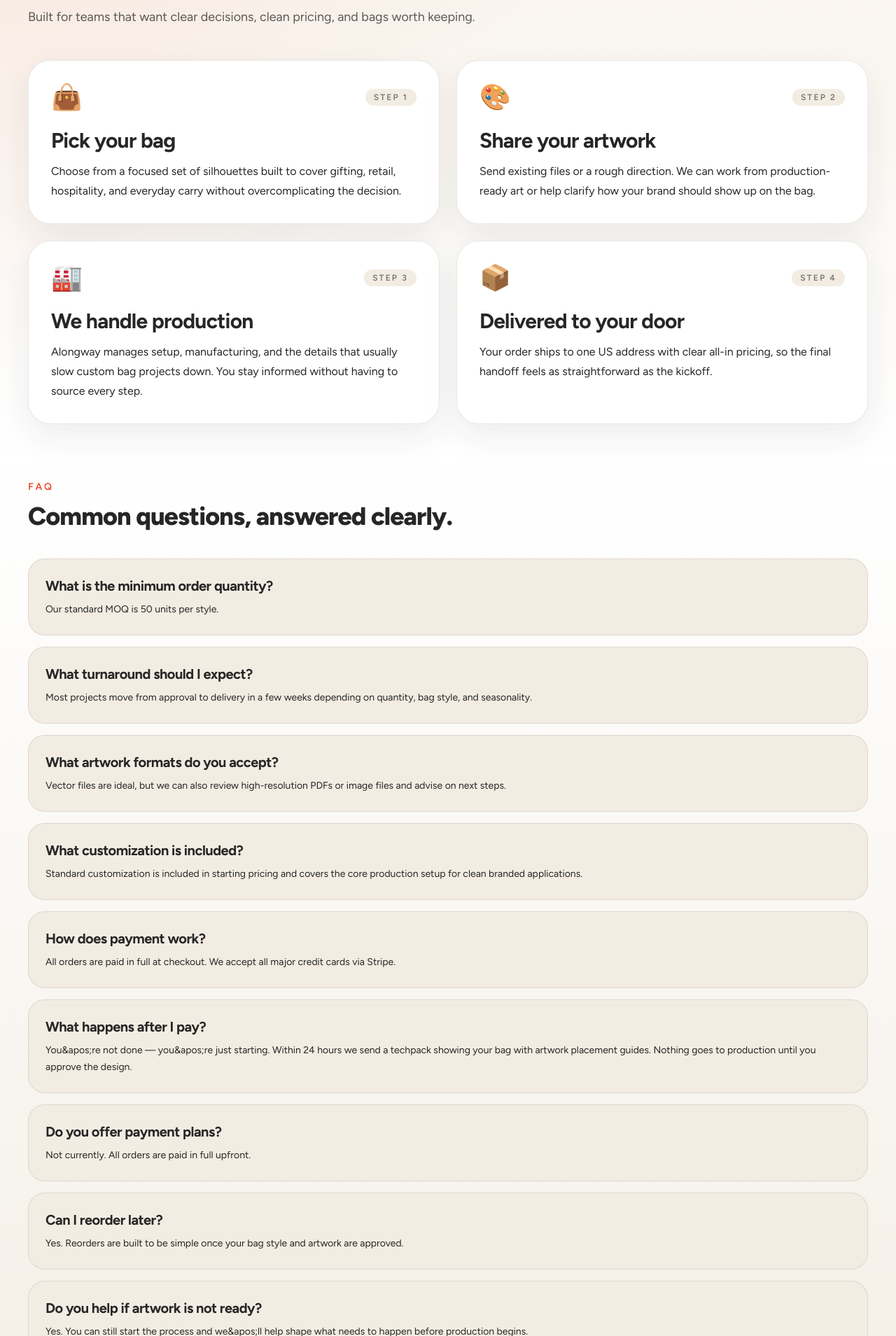
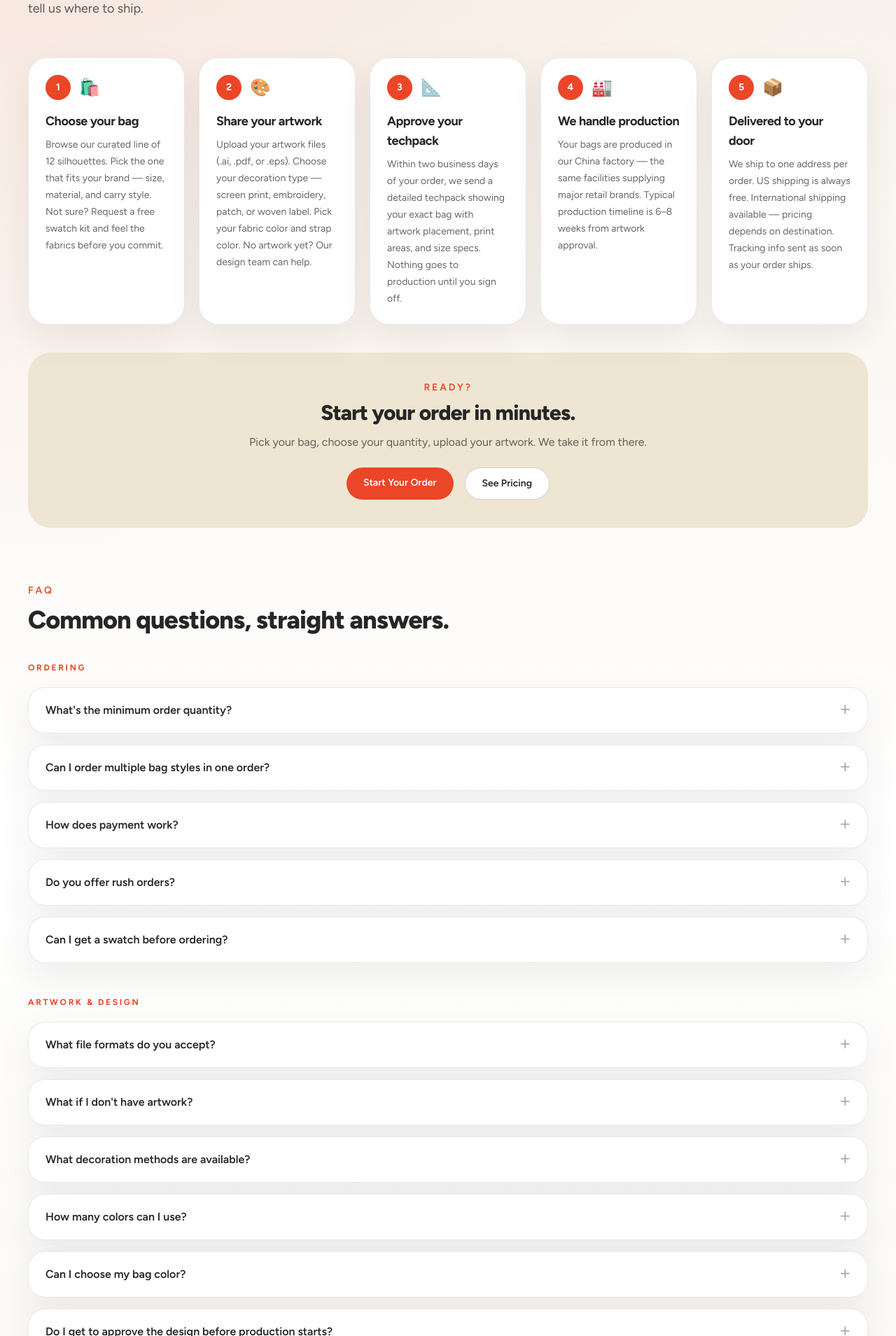
Before and after one commit to thmstwnsnd/alongway, a Next.js app: page /how-it-works in a window 1280 px wide. Shown: the part 271-2180 px from the top of the page at 70% size. Built offline with nearby package versions, Linux system fonts and the light colour scheme.

Commit message:
feat: full FAQ page — ordering, artwork, timeline, shipping, quality, pricing

```diff
--- a/app/how-it-works/page.tsx
+++ b/app/how-it-works/page.tsx
@@ -1,68 +1,156 @@
+import Link from "next/link";
 import { SectionHeading } from "@/components/section-heading";
 
 const steps = [
   {
-    icon: "👜",
-    title: "Pick your bag",
-    description:
-      "Choose from a focused set of silhouettes built to cover gifting, retail, hospitality, and everyday carry without overcomplicating the decision.",
+    emoji: "🛍️",
+    title: "Choose your bag",
+    body: "Browse our curated line of 12 silhouettes. Pick the one that fits your brand — size, material, and carry style. Not sure? Request a free swatch kit and feel the fabrics before you commit.",
   },
   {
-    icon: "🎨",
+    emoji: "🎨",
     title: "Share your artwork",
-    description:
-      "Send existing files or a rough direction. We can work from production-ready art or help clarify how your brand should show up on the bag.",
+    body: "Upload your artwork files (.ai, .pdf, or .eps). Choose your decoration type — screen print, embroidery, patch, or woven label. Pick your fabric color and strap color. No artwork yet? Our design team can help.",
   },
   {
-    icon: "🏭",
-    title: "We handle production",
-    description:
-      "Alongway manages setup, manufacturing, and the details that usually slow custom bag projects down. You stay informed without having to source every step.",
+    emoji: "📐",
+    title: "Approve your techpack",
+    body: "Within two business days of your order, we send a detailed techpack showing your exact bag with artwork placement, print areas, and size specs. Nothing goes to production until you sign off.",
   },
   {
-    icon: "📦",
+    emoji: "🏭",
+    title: "We handle production",
+    body: "Your bags are produced in our China factory — the same facilities supplying major retail brands. Typical production timeline is 6–8 weeks from artwork approval.",
+  },
+  {
+    emoji: "📦",
     title: "Delivered to your door",
-    description:
-      "Your order ships to one US address with clear all-in pricing, so the final handoff feels as straightforward as the kickoff.",
+    body: "We ship to one address per order. US shipping is always free. International shipping available — pricing depends on destination. Tracking info sent as soon as your order ships.",
   },
 ];
 
 const faqs = [
   {
-    question: "What is the minimum order quantity?",
-    answer: "Our standard MOQ is 50 units per style.",
+    category: "Ordering",
+    items: [
+      {
+        q: "What's the minimum order quantity?",
+        a: "100 units per bag style. This is our MOQ across the full line.",
       },
       {
-    question: "What turnaround should I expect?",
-    answer: "Most projects move from approval to delivery in a few weeks depending on quantity, bag style, and seasonality.",
+        q: "Can I order multiple bag styles in one order?",
+        a: "Yes — each style requires a minimum of 100 units. So an order with 3 styles would be a minimum of 300 units total.",
       },
       {
-    question: "What artwork formats do you accept?",
-    answer: "Vector files are ideal, but we can also review high-resolution PDFs or image files and advise on next steps.",
+        q: "How does payment work?",
+        a: "All orders are paid in full at checkout. We accept all major credit cards via Stripe, or we can send an invoice.",
       },
       {
-    question: "What customization is included?",
-    answer: "Standard customization is included in starting pricing and covers the core production setup for clean branded applications.",
+        q: "Do you offer rush orders?",
+        a: "In certain cases, yes. Message us your desired timeline and we'll do our best to accommodate.",
       },
       {
-    question: "How does payment work?",
-    answer: "All orders are paid in full at checkout. We accept all major credit cards via Stripe.",
+        q: "Can I get a swatch before ordering?",
+        a: "Yes — we offer a $5 swatch kit with fabric samples in 10oz and 24oz canvas so you can feel the materials before committing. Order one from our shop.",
+      },
+    ],
   },
   {
-    question: "What happens after I pay?",
-    answer: "You&apos;re not done — you&apos;re just starting. Within 24 hours we send a techpack showing your bag with artwork placement guides. Nothing goes to production until you approve the design.",
+    category: "Artwork & Design",
+    items: [
+      {
+        q: "What file formats do you accept?",
+        a: "We accept .ai, .pdf, and .eps files only. These are true vector formats that guarantee clean, sharp results at any size. PNG and JPEG are not accepted for production.",
       },
       {
-    question: "Do you offer payment plans?",
-    answer: "Not currently. All orders are paid in full upfront.",
+        q: "What if I don't have artwork?",
+        a: "No problem. Our design team can help. Just note it on your order form and we'll reach out to get started after checkout.",
       },
       {
-    question: "Can I reorder later?",
-    answer: "Yes. Reorders are built to be simple once your bag style and artwork are approved.",
+        q: "What decoration methods are available?",
+        a: "Screen print, embroidery, patch, and woven label. Every order includes your chosen main decoration plus an interior branded woven label at no extra cost.",
       },
       {
-    question: "Do you help if artwork is not ready?",
-    answer: "Yes. You can still start the process and we&apos;ll help shape what needs to happen before production begins.",
+        q: "How many colors can I use?",
+        a: "There's no hard limit — more colors means a higher price. Standard orders use a focused color palette. Complex multi-color or block-style decorations are priced on a custom quote basis. Contact us to discuss.",
+      },
+      {
+        q: "Can I choose my bag color?",
+        a: "Yes. For each order you choose a main fabric color and a strap color — these can match or contrast. Color options vary by bag style.",
+      },
+      {
+        q: "Do I get to approve the design before production starts?",
+        a: "Always. We send a techpack within two business days of your order. Production doesn't start until you've reviewed and approved it. Nothing moves without your sign-off.",
+      },
+    ],
+  },
+  {
+    category: "Timeline",
+    items: [
+      {
+        q: "How long does production take?",
+        a: "6–8 weeks from artwork approval. The clock starts when you approve your techpack — not when you place your order.",
+      },
+      {
+        q: "How quickly will I get my techpack?",
+        a: "Within two business days of your order, assuming you've provided clean vector files (.ai, .pdf, or .eps) and your artwork doesn't require major questions.",
+      },
+      {
+        q: "Can you rush an order?",
+        a: "In some cases, yes. Message us your timeline and we'll do our best.",
+      },
+    ],
+  },
+  {
+    category: "Shipping",
+    items: [
+      {
+        q: "Is shipping really free?",
+        a: "For US orders, yes — always. Free shipping to one US address is included in every order.",
+      },
+      {
+        q: "Do you ship internationally?",
+        a: "Yes, we ship worldwide. International shipping costs depend on destination and will be quoted at checkout.",
+      },
+      {
+        q: "Can you ship to multiple locations?",
+        a: "Each order ships to one address. Need to split a shipment? Contact us and we'll work something out.",
+      },
+    ],
+  },
+  {
+    category: "Quality & Production",
+    items: [
+      {
+        q: "Where are the bags made?",
+        a: "Our bags are produced in China in factories that supply major retail brands worldwide. Every order goes through a quality check before it ships.",
+      },
+      {
+        q: "What materials are available?",
+        a: "Depending on the style: 10oz canvas, 24oz canvas, Tyvek (water-resistant), waxed canvas, and polypropylene. Each bag page lists the exact material.",
+      },
+      {
+        q: "What's included in every order?",
+        a: "Every Alongway order includes: your chosen main decoration (screen print, embroidery, patch, or woven label), an interior branded woven label, free setup, and free US shipping.",
+      },
+    ],
+  },
+  {
+    category: "Pricing",
+    items: [
+      {
+        q: "Are prices really all-in?",
+        a: "Yes. The prices on our pricing page include production, decoration, setup, and US shipping. No hidden fees.",
+      },
+      {
+        q: "How do I get a quote for 5,000+ units?",
+        a: "Orders of 5,000+ units are priced on a custom basis. Fill out our order form or email hello@alongway.co and we'll get back to you quickly.",
+      },
+      {
+        q: "Do you offer payment plans?",
+        a: "Not currently. All orders are paid in full at checkout.",
+      },
+    ],
   },
 ];
 
@@ -71,36 +159,81 @@ export default function HowItWorksPage() {
     <div className="mx-auto max-w-7xl px-6 py-20 lg:px-10">
       <SectionHeading
         eyebrow="How it works"
-        title="A premium process without the usual sourcing drag."
-        body="Built for teams that want clear decisions, clean pricing, and bags worth keeping."
+        title="Simple from first idea to final delivery."
+        body="Five steps. No sourcing headaches. We handle everything — you just approve the design and tell us where to ship."
       />
 
-      <div className="mt-12 grid gap-6 lg:grid-cols-2">
-        {steps.map((step, index) => (
-          <article key={step.title} className="rounded-[2rem] border border-charcoal/10 bg-white p-8 shadow-card">
-            <div className="flex items-center justify-between gap-4">
-              <span className="text-4xl">{step.icon}</span>
-              <span className="rounded-full bg-light-bone px-3 py-1 text-xs font-semibold uppercase tracking-[0.18em] text-charcoal/60">
-                Step {index + 1}
+      {/* Steps */}
+      <div className="mt-14 grid gap-5 md:grid-cols-2 xl:grid-cols-5">
+        {steps.map((step, i) => (
+          <div key={step.title} className="rounded-[1.75rem] border border-charcoal/10 bg-white p-6 shadow-card">
+            <div className="mb-4 flex items-center gap-3">
+              <span className="flex h-9 w-9 items-center justify-center rounded-full bg-orange text-sm font-bold text-white">
+                {i + 1}
               </span>
+              <span className="text-2xl">{step.emoji}</span>
             </div>
-            <h2 className="mt-6 text-3xl font-bold tracking-tight">{step.title}</h2>
-            <p className="mt-3 text-base leading-7 text-charcoal/72">{step.description}</p>
-          </article>
+            <h3 className="text-lg font-bold tracking-tight">{step.title}</h3>
+            <p className="mt-2 text-sm leading-6 text-charcoal/70">{step.body}</p>
+          </div>
         ))}
       </div>
 
-      <section className="mt-20">
-        <SectionHeading eyebrow="FAQ" title="Common questions, answered clearly." />
-        <div className="mt-10 grid gap-4">
-          {faqs.map((faq) => (
-            <article key={faq.question} className="rounded-[1.5rem] border border-charcoal/10 bg-light-bone p-6">
-              <h3 className="text-xl font-bold tracking-tight">{faq.question}</h3>
-              <p className="mt-2 text-sm leading-6 text-charcoal/72">{faq.answer}</p>
-            </article>
+      {/* CTA */}
+      <div className="mt-10 rounded-[2rem] bg-bone px-8 py-10 text-center">
+        <p className="text-sm font-semibold uppercase tracking-[0.2em] text-orange">Ready?</p>
+        <h2 className="mt-2 text-3xl font-extrabold tracking-tight">Start your order in minutes.</h2>
+        <p className="mt-3 text-base text-charcoal/70">Pick your bag, choose your quantity, upload your artwork. We take it from there.</p>
+        <div className="mt-6 flex flex-wrap justify-center gap-4">
+          <Link href="/shop" className="rounded-full bg-orange px-6 py-3 text-sm font-semibold text-white hover:-translate-y-0.5 hover:bg-charcoal">
+            Start Your Order
+          </Link>
+          <Link href="/pricing" className="rounded-full border border-charcoal/20 bg-white px-6 py-3 text-sm font-semibold text-charcoal hover:-translate-y-0.5 hover:border-charcoal">
+            See Pricing
+          </Link>
+        </div>
+      </div>
+
+      {/* FAQ */}
+      <div className="mt-20">
+        <SectionHeading eyebrow="FAQ" title="Common questions, straight answers." />
+
+        <div className="mt-10 space-y-12">
+          {faqs.map((section) => (
+            <div key={section.category}>
+              <h3 className="mb-5 text-xs font-bold uppercase tracking-[0.22em] text-orange">
+                {section.category}
+              </h3>
+              <div className="space-y-4">
+                {section.items.map((item) => (
+                  <details
+                    key={item.q}
+                    className="group rounded-[1.5rem] border border-charcoal/10 bg-white px-6 py-5 shadow-card open:bg-light-bone"
+                  >
+                    <summary className="flex cursor-pointer list-none items-center justify-between gap-4 font-semibold">
+                      {item.q}
+                      <span className="ml-auto flex-shrink-0 text-charcoal/40 transition-transform group-open:rotate-45">＋</span>
+                    </summary>
+                    <p className="mt-4 text-sm leading-7 text-charcoal/75">{item.a}</p>
+                  </details>
                 ))}
               </div>
-      </section>
+            </div>
+          ))}
+        </div>
+      </div>
+
+      {/* Still have questions */}
+      <div className="mt-16 rounded-[2rem] border border-charcoal/10 bg-white p-8 text-center shadow-card">
+        <p className="text-lg font-bold">Still have questions?</p>
+        <p className="mt-2 text-sm text-charcoal/70">We're easy to reach.</p>
+        <a
+          href="mailto:hello@alongway.co"
+          className="mt-4 inline-flex rounded-full border border-charcoal/20 px-6 py-3 text-sm font-semibold hover:bg-charcoal hover:text-white"
+        >
+          hello@alongway.co
+        </a>
+      </div>
     </div>
   );
 }
```
Lines whose indentation alone changed are shown as unchanged.
